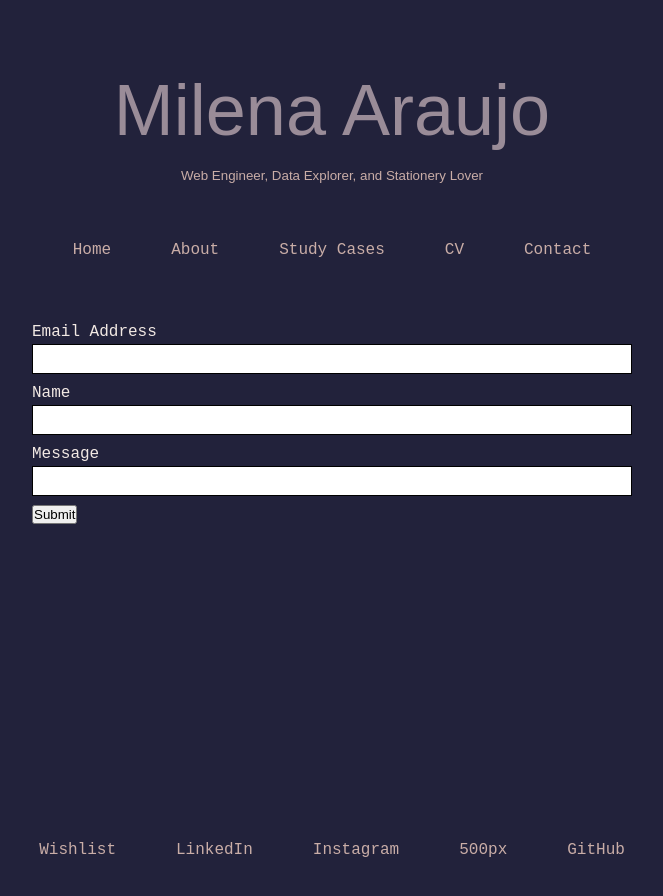
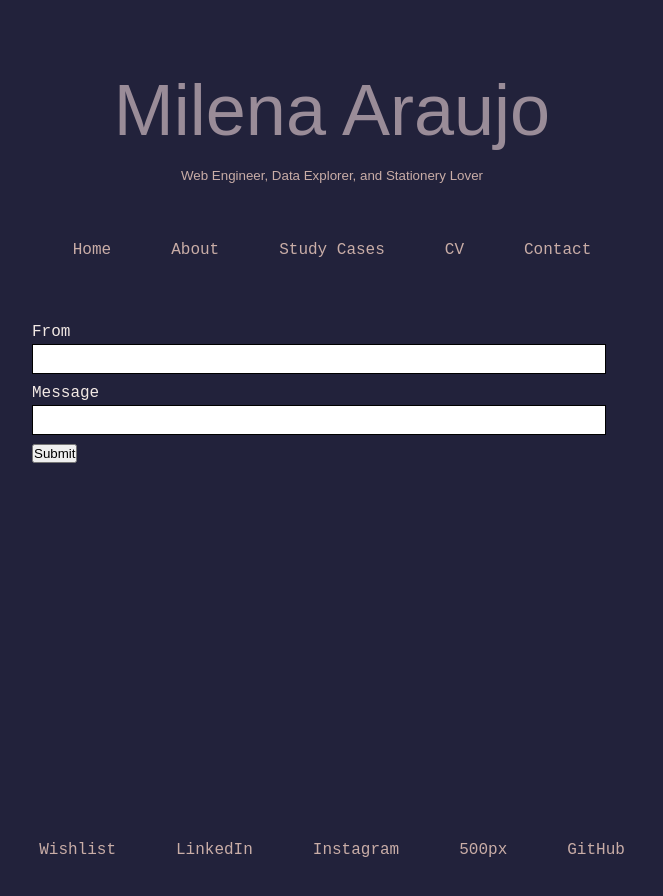
Before and after one commit to mil3na/mil3na.github.io, a Jekyll site: the page built from contact.html, in a window 1280 px wide. Shown: the top 896 px of the page, without its empty margins (308-971 px from the left). Built offline with Jekyll 4.4.1, drawn with Linux system fonts in a browser that asks for light colours; some web fonts are replaced.

Commit message:
Update contact.html

```diff
--- a/contact.html
+++ b/contact.html
@@ -12,10 +12,7 @@ title: "Contact"
 <form action="https://formkeep.com/f/250e847a538b" accept-charset="UTF-8" enctype="multipart/form-data" method="POST" id="contact">
     <input type="hidden" name="utf8" value="✓">
 
-    <label for="email-address">Email Address</label>
-    <input type="email" id="email-address" name="email">
-
-    <label for="name">Name</label>
+    <label for="name">From</label>
     <input type="text" id="name" name="name">
 
     <label for="name">Message</label>
```
